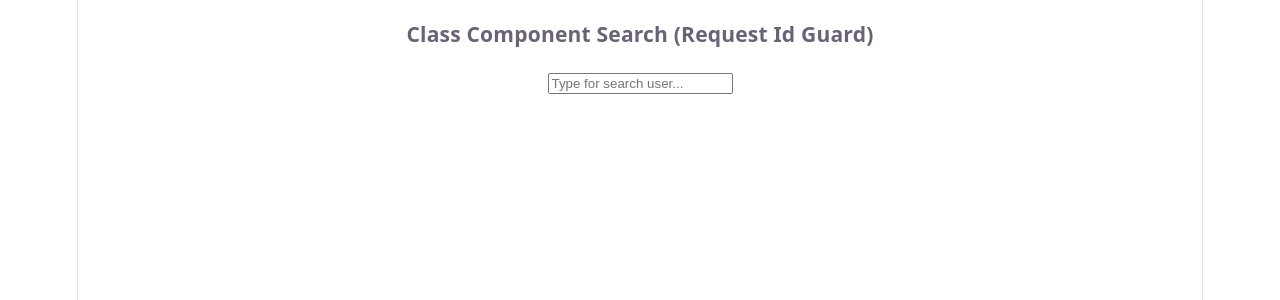
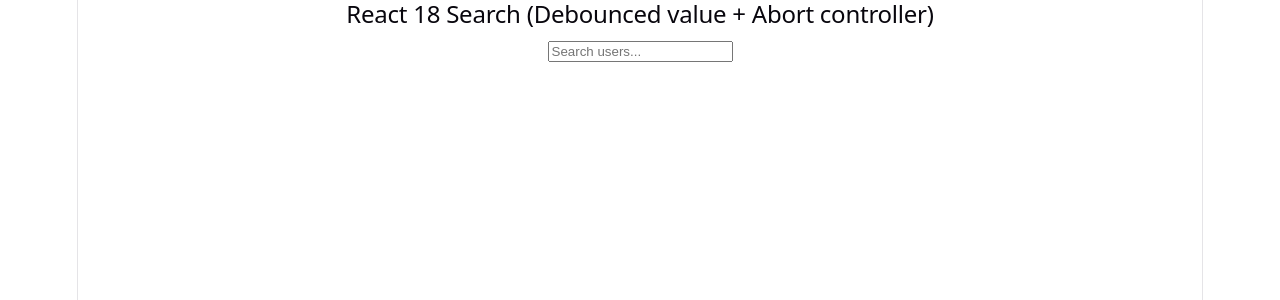
Before and after one commit to HailNail/react-features, a React (Vite) app: page / in a window 1280 px wide. Shown: the top 300 px of the page. Built offline with nearby package versions, Linux system fonts and the light colour scheme.

Commit message:
added functional component for search users by URL

```diff
--- /dev/null
+++ b/src/4. SearchUsersAPI/SearchUsersReact18v.tsx
@@ -0,0 +1,37 @@
+import SpinnerIcon from '../lib/SpinnerIcon';
+import useSearch from './hooks/useSearch';
+
+const SearchUsersReact18v = () => {
+  const { searchTerm, setSearchTerm, isLoading, error, results } = useSearch();
+
+  return (
+    <div>
+      <h2>React 18 Search (Debounced value + Abort controller)</h2>
+      <input
+        type="text"
+        name="search"
+        id="search"
+        value={searchTerm}
+        onChange={(e) => setSearchTerm(e.target.value)}
+        placeholder="Search users..."
+      />
+
+      {isLoading && <SpinnerIcon />}
+      {error && (
+        <div style={{ color: 'red', border: '1px solid red' }}>
+          Error: {error}
+        </div>
+      )}
+
+      <ul>
+        {results.map((user) => (
+          <li key={user.id}>
+            {user.name} - {user.email}
+          </li>
+        ))}
+      </ul>
+    </div>
+  );
+};
+
+export default SearchUsersReact18v;
--- /dev/null
+++ b/src/4. SearchUsersAPI/hooks/useSearch.ts
@@ -0,0 +1,80 @@
+import { useEffect, useState } from 'react';
+import useDebounce from '../../hooks/useDebounce';
+import useLocalStorage from '../../hooks/useLocalStorage';
+import getHttpErrorMessage from '../../utils/fetchErrors';
+import type { User } from '../../types/UserTypes';
+
+const useSearch = () => {
+  const [searchTerm, setSearchTerm] = useLocalStorage('search-term', '');
+  const debouncedTerm = useDebounce(searchTerm);
+
+  const [results, setResults] = useState<User[]>([]);
+  const [isLoading, setIsLoading] = useState(false);
+  const [error, setError] = useState<string | null>(null);
+
+  useEffect(() => {
+    if (!debouncedTerm.trim()) {
+      return;
+    }
+
+    const controller = new AbortController();
+    const { signal } = controller;
+
+    async function performSearch() {
+      setIsLoading(true);
+      setError(null);
+      try {
+        const response = await fetch(
+          `https://jsonplaceholder.typicode.com/users?q=${encodeURIComponent(debouncedTerm)}`,
+          { signal },
+        );
+        if (!response.ok) {
+          const errorMessage = getHttpErrorMessage(response.status);
+          throw new Error(errorMessage);
+        }
+
+        const data = await response.json();
+
+        setResults(data);
+        setIsLoading(false);
+      } catch (error) {
+        const errMessage =
+          error instanceof Error
+            ? error.message
+            : typeof error === 'string'
+              ? error
+              : String(error);
+        if (error instanceof Error && error.name === 'AbortError') {
+          console.log(`Fetch aborted for query "${debouncedTerm}"`);
+        } else {
+          setError(errMessage);
+          setIsLoading(false);
+        }
+      }
+    }
+    performSearch();
+
+    return () => {
+      controller.abort();
+    };
+  }, [debouncedTerm]);
+
+  const updateSearchTerm = (newValue: string) => {
+    setSearchTerm(newValue);
+    if (!newValue.trim()) {
+      setResults([]);
+      setIsLoading(false);
+      setError(null);
+    }
+  };
+
+  return {
+    searchTerm,
+    setSearchTerm: updateSearchTerm,
+    isLoading,
+    results,
+    error,
+  };
+};
+
+export default useSearch;
--- a/src/App.tsx
+++ b/src/App.tsx
@@ -1,4 +1,4 @@
-import SearchUsersClass from './4. SearchUsersAPI/SearchUsersClass';
+import SearchUsersReact18v from './4. SearchUsersAPI/SearchUsersReact18v';
 import './App.css';
 
 function App() {
@@ -8,7 +8,7 @@
         {/*   <h3>Test deploy in vercel!</h3>
         <p>{count}</p>
         <button onClick={handleClick}>Click</button> */}
-        <SearchUsersClass />
+        <SearchUsersReact18v />
       </div>
     </>
   );
--- a/src/hooks/useDebounce.ts
+++ b/src/hooks/useDebounce.ts
@@ -1,6 +1,6 @@
 import { useEffect, useState } from 'react';
 
-const useDebounce = <T>(value: T, delay: number) => {
+const useDebounce = <T>(value: T, delay: number = 300) => {
   const [debouncedValue, setDebouncedValue] = useState(value);
   useEffect(() => {
     const timer = setTimeout(() => {
```
